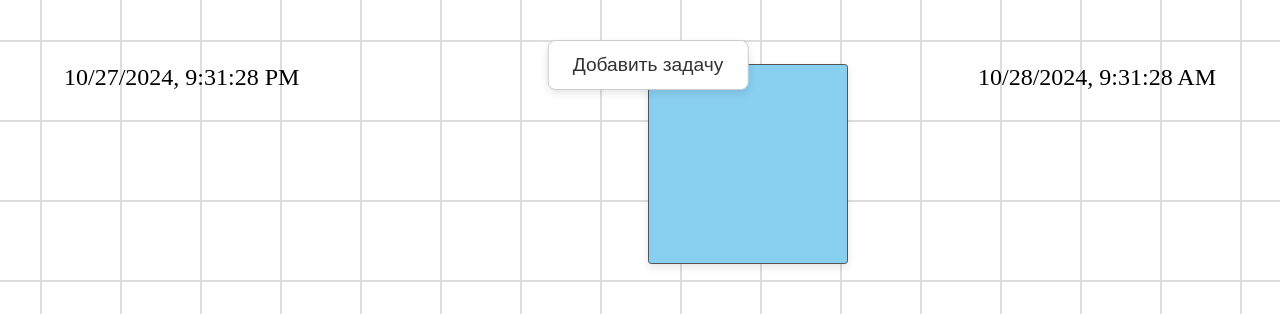
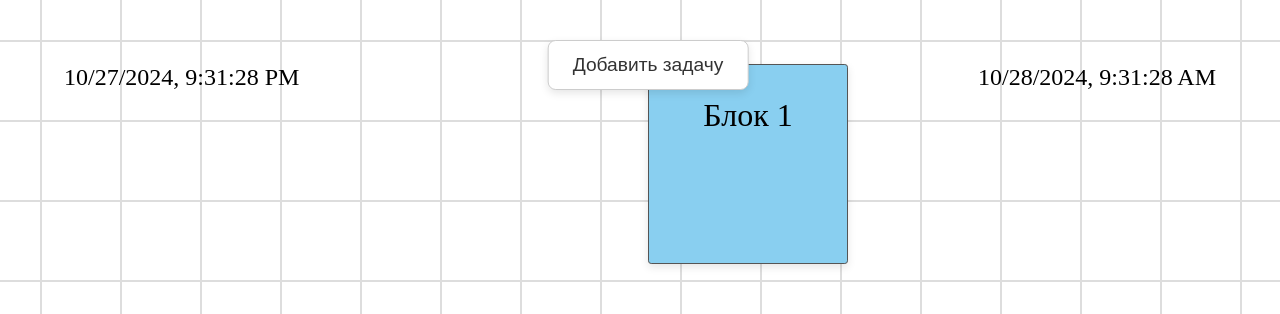
Before and after one commit to nikitakuvsh/task-schema, a React (Create React App) app: page /tasks-manager in a window 1280 px wide. Both pictures are taken after a click on the button "Добавить задачу". Shown: the top 314 px of the page. Built offline with nearby package versions, Linux system fonts and the light colour scheme.

Commit message:
add block-info

```diff
--- a/src/components/TaskManager/Block.jsx
+++ b/src/components/TaskManager/Block.jsx
@@ -1,6 +1,19 @@
-import React from "react";
+import React, { useState } from "react";
 
 function Block({ block, index, onMouseDown }) {
+    const [nameTask, setNameTask] = useState("");
+    const [showMenu, setShowMenu] = useState(false);
+
+    const handleRightClick = (e) => {
+        e.preventDefault();
+        setShowMenu(true);
+    };
+
+    const handleOptionClick = (option) => {
+        console.log(`Selected option: ${option}`);
+        setShowMenu(false);
+    };
+
     return (
         <div
             id={`block-${index}`}
@@ -12,8 +25,23 @@ function Block({ block, index, onMouseDown }) {
                 height: `${block.height}px`,
             }}
             onMouseDown={(e) => onMouseDown(e, index)}
-        ></div>
-
+            onContextMenu={handleRightClick}
+        >
+            <h3 className="block__title">{nameTask || `Блок ${index + 1}`}</h3>
+            {showMenu && (
+                <ul
+                    className="block__menu"
+                    style={{
+                        top: `${block.y + block.height + 10}px`,
+                        left: `${block.x}px`,
+                    }}
+                >
+                    <li onClick={() => handleOptionClick("Редактировать")}>Редактировать</li>
+                    <li onClick={() => handleOptionClick("Удалить")}>Удалить</li>
+                    <li onClick={() => handleOptionClick("Подробнее")}>Подробнее</li>
+                </ul>
+            )}
+        </div>
     );
 }
 
--- a/src/components/TaskManager/TaskManager.css
+++ b/src/components/TaskManager/TaskManager.css
@@ -87,3 +87,35 @@
 .task-manager__timeline {
     z-index: 10;
 }
+
+.block__title {
+    display: flex;
+    justify-content: center;
+    margin-top: 2rem;
+    font-size: 2rem;
+}
+
+.block__menu {
+    list-style: none;
+    margin: 0;
+    padding: 5px 0;
+    background-color: white;
+    border: 1px solid #ccc;
+    border-radius: 8px;
+    box-shadow: 0 4px 8px rgba(0, 0, 0, 0.1);
+    position: absolute;
+    z-index: 10;
+    width: 150px;
+}
+
+.block__menu li {
+    padding: 10px;
+    font-size: 14px;
+    color: #333;
+    cursor: pointer;
+    transition: background-color 0.2s ease-in-out;
+}
+
+.block__menu li:hover {
+    background-color: #f0f0f0;
+}
```
